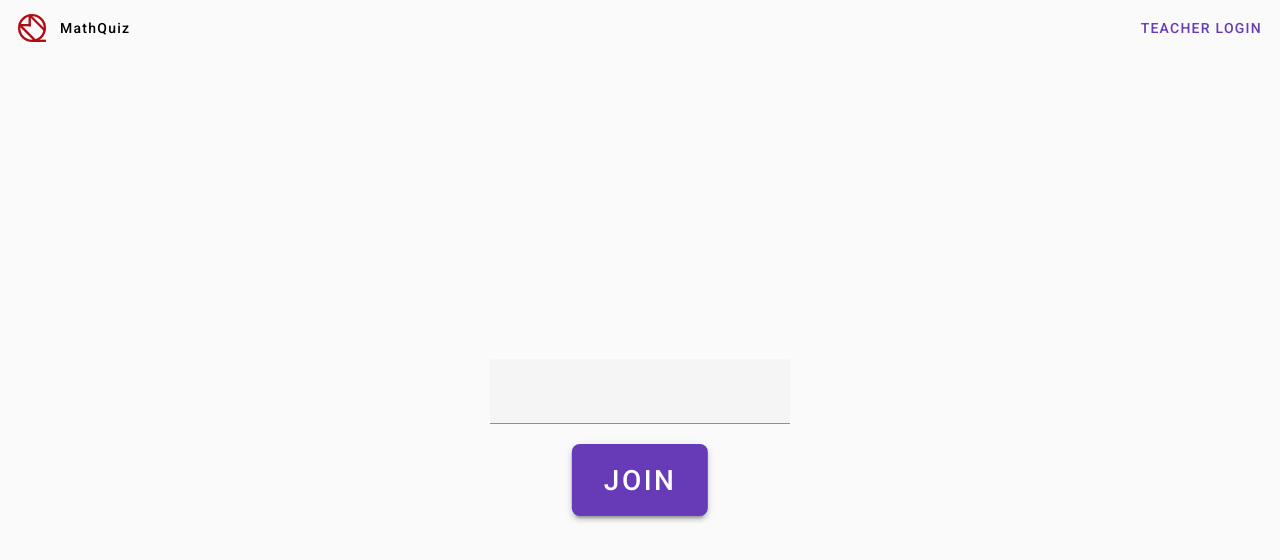
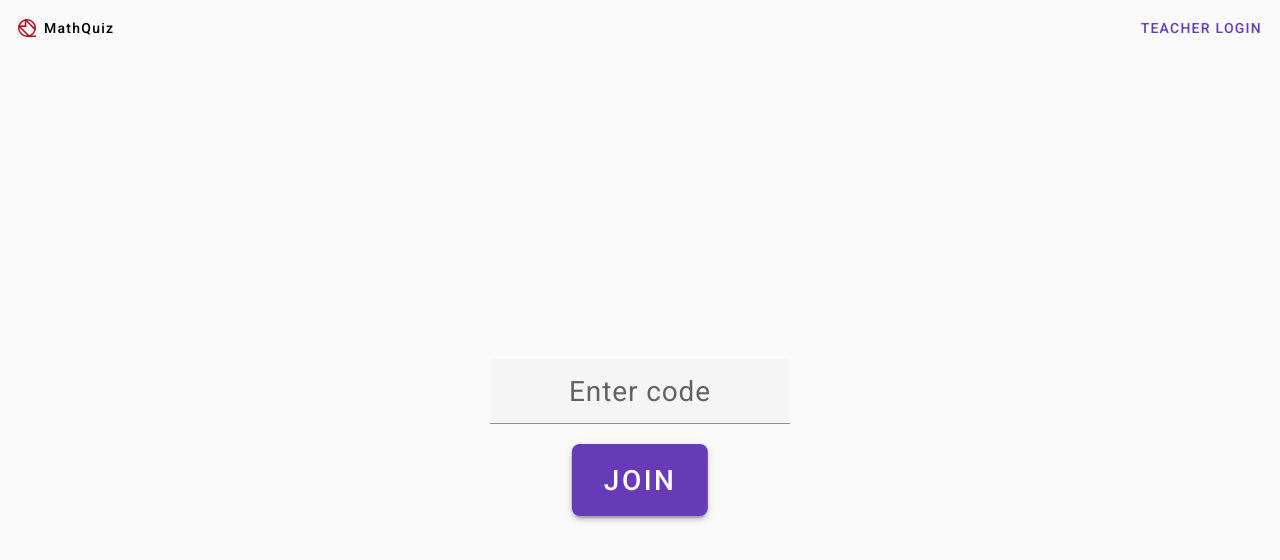
Before and after one commit to HDMorgan/MathsLearningTool, an Angular app: page /join in a window 1280 px wide. Shown: the top 560 px of the page. Built offline with nearby package versions, Linux system fonts and the light colour scheme.

Commit message:
Final polish

```diff
--- a/src/app/app.config.ts
+++ b/src/app/app.config.ts
@@ -3,7 +3,8 @@ import { provideRouter } from '@angular/router';
 
 import { routes } from './app.routes';
 import { provideAnimations } from '@angular/platform-browser/animations';
+import { provideHttpClient } from '@angular/common/http';
 
 export const appConfig: ApplicationConfig = {
-  providers: [provideRouter(routes), provideAnimations(), provideAnimations()]
+	providers: [provideRouter(routes), provideAnimations(), provideHttpClient()],
 };
--- a/src/app/app.routes.ts
+++ b/src/app/app.routes.ts
@@ -1,6 +1,5 @@
 import { Routes } from '@angular/router';
 import { JoinComponent } from './join/join.component';
-import { PageNotFoundComponent } from './page-not-found/page-not-found.component';
 
 export const routes: Routes = [
 	{ path: '', redirectTo: 'join', pathMatch: 'full' },
--- a/src/app/join/join.component.html
+++ b/src/app/join/join.component.html
@@ -2,9 +2,9 @@
 	<app-join-header></app-join-header>
 	<section class="verticalFlexbox">
 		<mat-form-field class="joinInput">
-			<input matInput class="centerText" oninput="this.value = this.value.toUpperCase()" maxlength="4">
+			<input matInput placeholder="Enter code" class="centerText" oninput="this.value = this.value.toUpperCase()"
+				maxlength="4">
 		</mat-form-field>
-		<!-- <mat-icon svgIcon="thumbs-up"></mat-icon> -->
 		<button mat-raised-button color="primary" (click)="OnJoinPress()" style="transform: scale(2);">JOIN</button>
 	</section>
 </div>
--- a/src/app/logo-button/logo-button.component.css
+++ b/src/app/logo-button/logo-button.component.css
@@ -1,10 +1,5 @@
-.button-contents {
+/* .button-contents {
 	display: flex;
-	height: 1em;
 	align-items: center;
 	gap: 1em;
-}
-
-img {
-	height: 2em;
-}
+} */
--- a/src/app/logo-button/logo-button.component.html
+++ b/src/app/logo-button/logo-button.component.html
@@ -1,6 +1,4 @@
 <button mat-button>
-	<div class="button-contents">
-		<img src="assets/icons/logo.svg" />
-		MathQuiz
-	</div>
+	<mat-icon svgIcon="main-logo"></mat-icon>
+	MathQuiz
 </button>
--- a/src/app/logo-button/logo-button.component.ts
+++ b/src/app/logo-button/logo-button.component.ts
@@ -1,14 +1,21 @@
 import { Component } from '@angular/core';
-import { RouterLink } from '@angular/router';
 import { MatIconModule, MatIconRegistry } from '@angular/material/icon';
 import { MatButtonModule } from '@angular/material/button';
+import { DomSanitizer } from '@angular/platform-browser';
 import { HttpClientModule } from '@angular/common/http';
 
 @Component({
 	selector: 'app-logo-button',
 	standalone: true,
-	imports: [RouterLink, HttpClientModule, MatIconModule, MatButtonModule],
+	imports: [MatIconModule, MatButtonModule, HttpClientModule],
 	templateUrl: './logo-button.component.html',
 	styleUrl: './logo-button.component.css',
 })
-export class LogoButtonComponent {}
+export class LogoButtonComponent {
+	constructor(iconRegistry: MatIconRegistry, sanitiser: DomSanitizer) {
+		iconRegistry.addSvgIcon(
+			'main-logo',
+			sanitiser.bypassSecurityTrustResourceUrl('assets/icons/logo.svg')
+		);
+	}
+}
--- a/src/app/page-not-found/page-not-found.component.html
+++ /dev/null
@@ -1 +0,0 @@
-<p>page-not-found works!</p>
```
Also changed, not shown: src/app/page-not-found/page-not-found.component.ts (deleted, +0 -12 lines), src/app/page-not-found/page-not-found.component.css (deleted), 1 other file (tests, documents, lock files or other folders).
